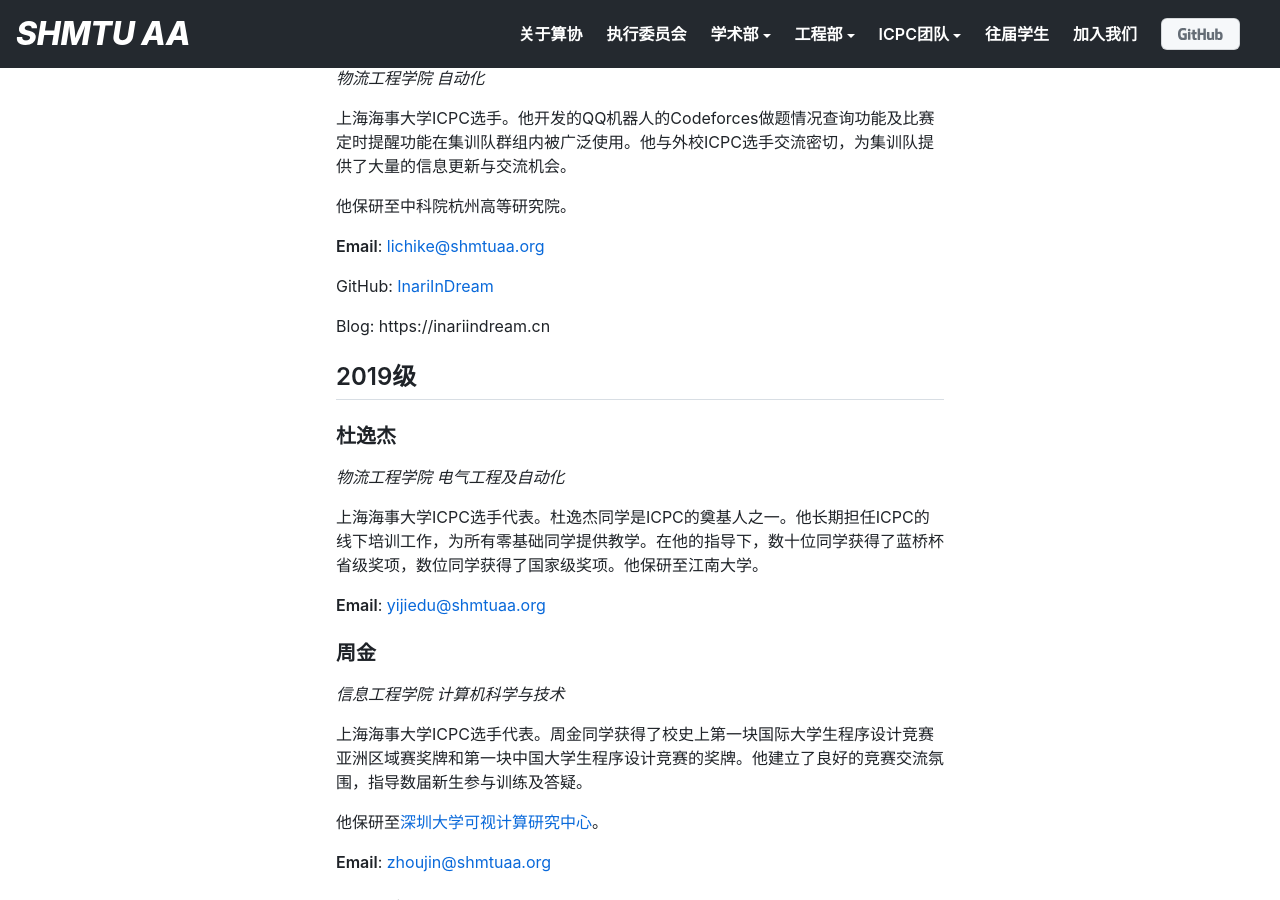
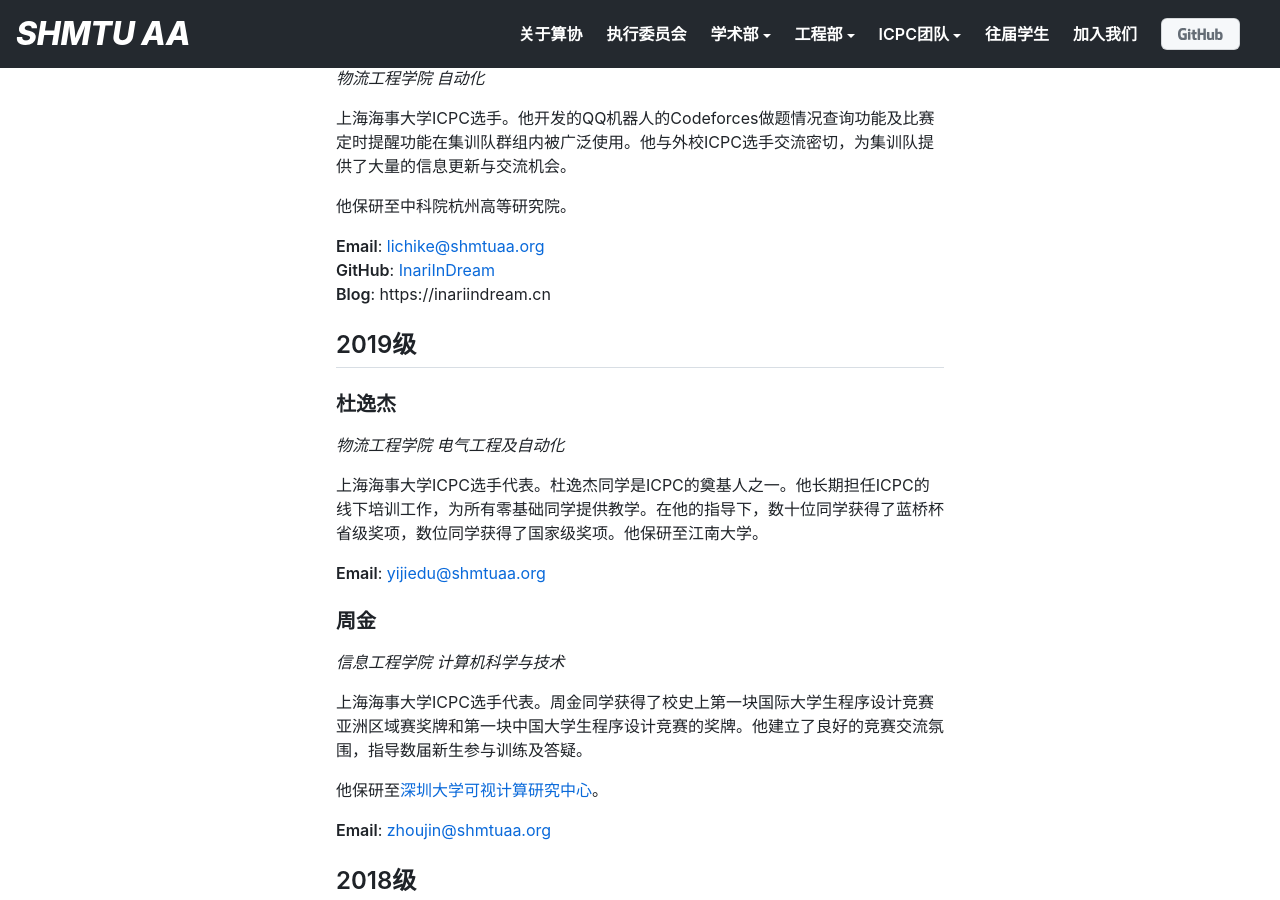
Before and after one commit to shmtuaa/shmtuaa.org, a Jekyll site: the page built from _posts/2022-10-01-MAIN-fellow.md, in a window 1280 px wide and 900 px high, scrolled down 777 px. Built offline with Jekyll 4.4.1, drawn with Linux system fonts in a browser that asks for light colours; some of the changed lines change nothing that is shown.

Commit message:
upd: profile

```diff
--- a/_posts/2022-10-01-MAIN-fellow.md
+++ b/_posts/2022-10-01-MAIN-fellow.md
@@ -39,10 +39,8 @@ _物流工程学院 自动化_
 他保研至中科院杭州高等研究院。
 
 **Email**: [lichike@shmtuaa.org](mailto:lichike@shmtuaa.org)
-
-GitHub: [InariInDream](https://github.com/InariInDream)
-
-Blog: https://inariindream.cn
+**GitHub**: [InariInDream](https://github.com/InariInDream)
+**Blog**: https://inariindream.cn
 
 ## 2019级
 
```
